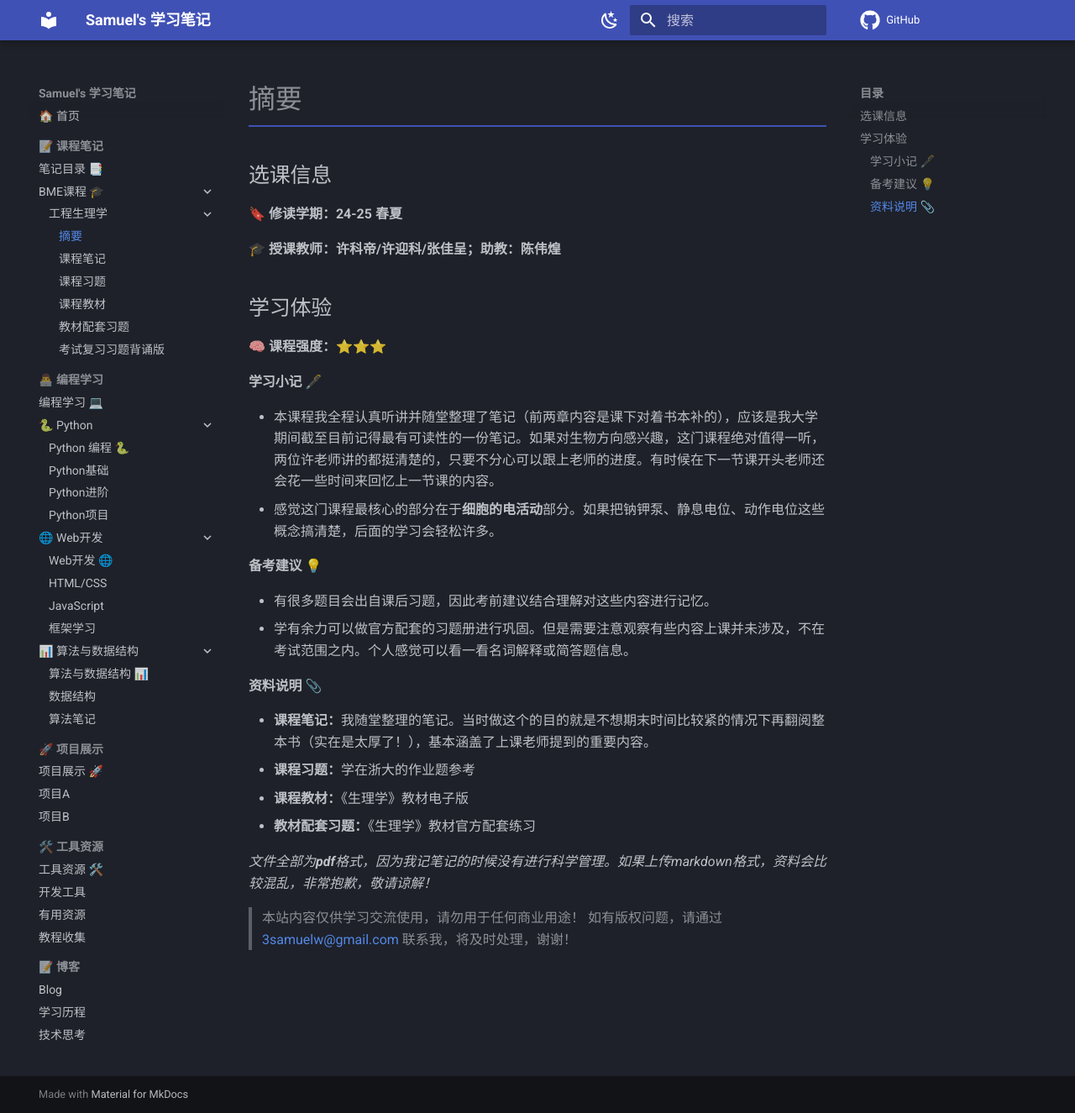
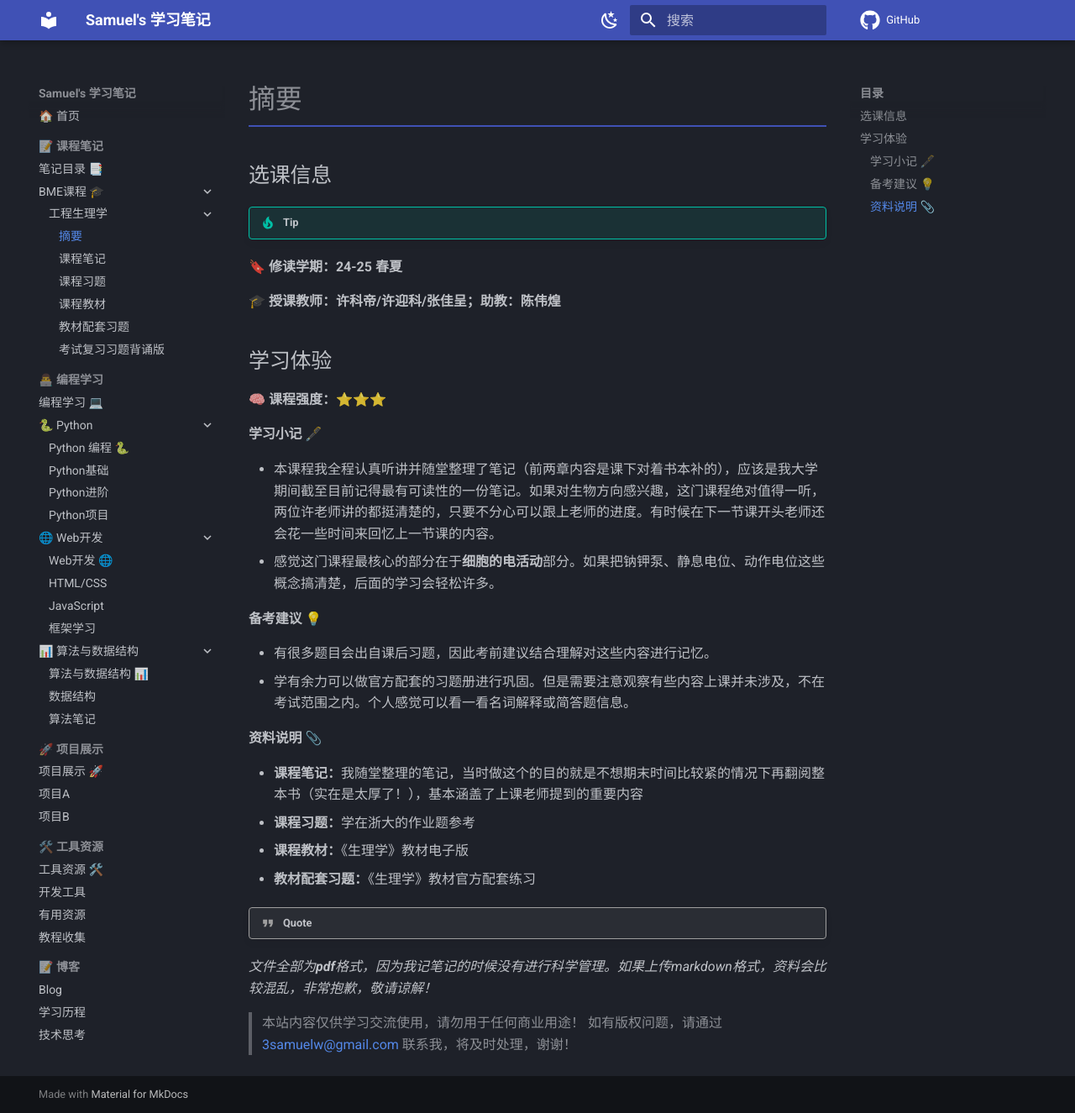
Before and after one commit to 3SamuelW/note, an MkDocs documentation site: the page built from docs/notes/bme/engineering-physiology/index.md, in a window 1280 px wide and 1325 px high. Shown: the whole window at 84% size. Built offline with MkDocs 1.6.1 and Material for MkDocs 9.7.7, drawn with Linux system fonts in a browser that asks for light colours; comment, search, counter and statistics services are not loaded.

Commit message:
更新：gcslx文档更新2.0

```diff
--- a/docs/notes/bme/engineering-physiology/index.md
+++ b/docs/notes/bme/engineering-physiology/index.md
@@ -1,6 +1,8 @@
 # 摘要
 
 ## 选课信息
+
+!!! tip
 
 🔖 **修读学期：24-25 春夏**
 
@@ -22,10 +24,12 @@
 
 #### 资料说明 📎
 
-- **课程笔记：**我随堂整理的笔记。当时做这个的目的就是不想期末时间比较紧的情况下再翻阅整本书（实在是太厚了！），基本涵盖了上课老师提到的重要内容。
+- **课程笔记：**我随堂整理的笔记，当时做这个的目的就是不想期末时间比较紧的情况下再翻阅整本书（实在是太厚了！），基本涵盖了上课老师提到的重要内容
 - **课程习题：**学在浙大的作业题参考
 - **课程教材：**《生理学》教材电子版
 - **教材配套习题：**《生理学》教材官方配套练习
+
+!!! quote 说明
 
 *文件全部为**pdf**格式，因为我记笔记的时候没有进行科学管理。如果上传markdown格式，资料会比较混乱，非常抱歉，敬请谅解！*
 
```
